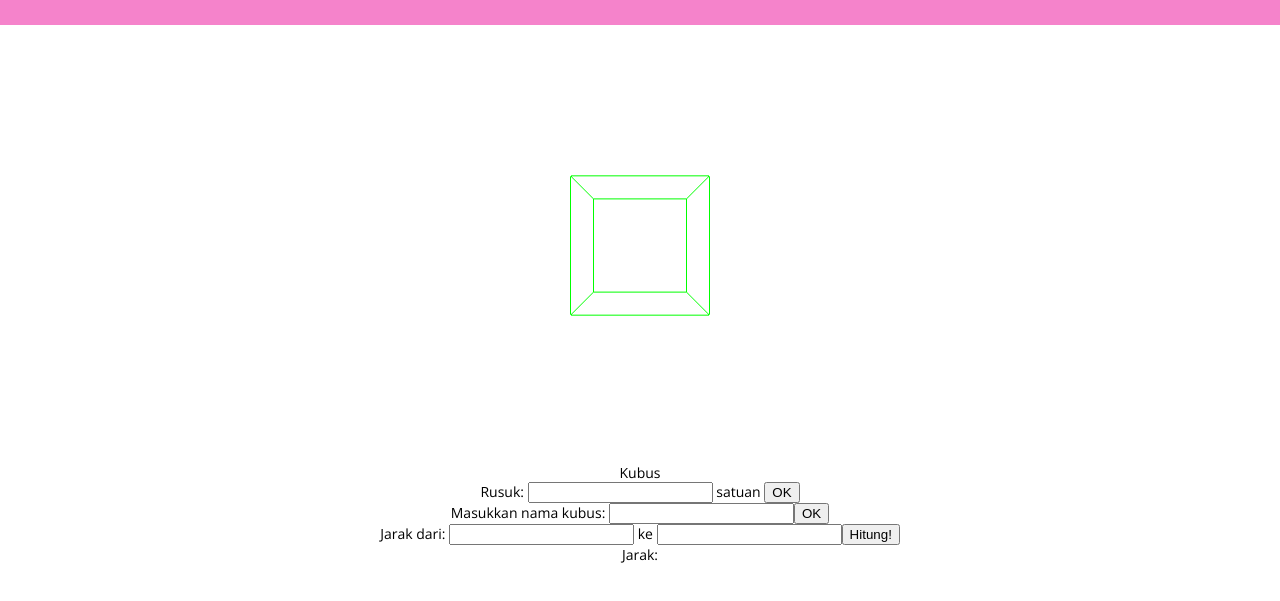
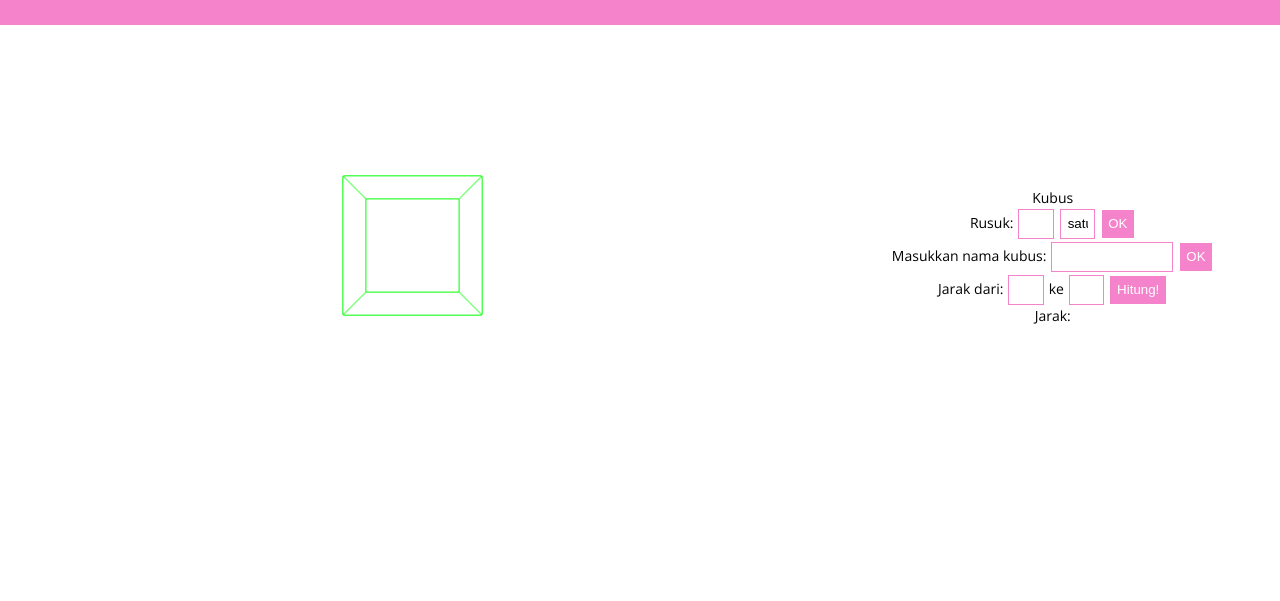
Before and after one commit to suggoitanoshi/3dmath, a plain HTML site: page index.html in a window 1280 px wide. Shown: the part 59-660 px from the top of the page. Drawn offline with nearby package versions, Linux system fonts and the light colour scheme.

Commit message:
Refine styling

```diff
--- a/index.html
+++ b/index.html
@@ -14,14 +14,33 @@
       <header>
         <h2>3DMath</h2>
       </header>
-      <section id="cube">
-        <div id="cube-overlay"></div>
-        <br>Kubus<br>
-        <label for="rusuk">Rusuk: </label><input id="rusuk" type="text"></input> satuan <button id="rusuk_ok">OK</button><br>
-        <label for="nama">Masukkan nama kubus: </label> <input id="nama" type="text"></input><button for="nama" id="nama_ok">OK</button><br>
-        Jarak dari: <input id="pointA" type="text"></input> ke <input id="pointB"></input><button id="jarak_ok">Hitung!</button><br>
-        Jarak: <span id="jarak"></span><br>
-
+      <section class="flex">
+        <section class="display">
+          <div id="cube-overlay"></div>
+        </section>
+        <section class="rumus">
+          <!-- tambah rumus di sini -->
+          <br>Kubus<br>
+          <div>
+            <label for="rusuk">Rusuk: </label>
+            <input id="rusuk" type="text"></input>
+            <input id="satuan" type="text" value="satuan"></input>
+            <input type=button id="rusuk_ok" value="OK"></input>
+          </div>
+          <div>
+            <label for="nama">Masukkan nama kubus: </label>
+            <input id="nama" type="text"></input>
+            <input type="button" for="nama" id="nama_ok" value="OK"></input>
+          </div>
+          <div>
+            Jarak dari:
+            <input id="pointA" type="text"></input>
+            ke
+            <input id="pointB" type="text"></input>
+            <input type="button" id="jarak_ok" value="Hitung!"></input>
+          </div>
+          Jarak: <span id="jarak"></span>
+        </section>
       </section>
     </div>
     <script src="js/jquery-3.2.1.js"></script>
--- a/js/viewer.js
+++ b/js/viewer.js
@@ -18,7 +18,7 @@ renderer.setSize(width, height);
 renderer.domElement.id = "cube-canvas";
 
 // Insert generated canvas to "The World"
-$("#cube").prepend(renderer.domElement);
+$(".display").prepend(renderer.domElement);
 var controls = new THREE.OrbitControls(camera, $("#cube-canvas")[0]);
 
 // Create basic cube
--- a/style/master.scss
+++ b/style/master.scss
@@ -1,3 +1,5 @@
+$theme: #f583cb;
+
 h1, h2, h3, h4, h5, h6, h7{
   margin: 0;
   font-weight: normal;
@@ -12,7 +14,7 @@ body{
 
 .container > header{
   width: 100%;
-  background-color: #f583cb;
+  background-color: $theme;
   text-align: center;
   color: white;
   padding: 2em 0 2em 0;
@@ -27,6 +29,17 @@ section{
     }
   }
   text-align: center;
+  &.display{
+    flex-grow: 3;
+  }
+  &.rumus{
+    flex-grow: 1;
+  }
+  &.flex{
+    display: flex;
+    flex-wrap: wrap;
+    align-items: center;
+  }
 }
 
 #cube-overlay{
@@ -39,3 +52,51 @@ section{
     font-size: 1.5em;
   }
 }
+
+@media screen and (max-width: 720px){
+  section{
+    &.rumus{
+      flex-grow: 1;
+    }
+    &.display{
+      flex-grow: 1;
+    }
+  }
+}
+
+// normalize inputs
+input[type]{
+  background: $theme;
+  border-radius: 0;
+  border: 0;
+  color: white;
+  padding: 0.5em;
+  margin: 0.1em;
+}
+
+input[type="button"]{
+  transition: background 0.2s ease;
+  &:hover{
+    background: darken($theme, 50%);
+  }
+  &:active{
+    background: darken($theme, 60%);
+  }
+}
+
+input[type="text"]{
+  background: white;
+  color: black;
+  border: 0.1em solid $theme;
+  transition: box-shadow 0.2s ease;
+  width: 1.5em;
+  &:focus{
+    box-shadow: 0 0 2px 2px $theme;
+  }
+}
+
+input{
+  &#nama{
+    width: 8em;
+  }
+}
```
Also changed, not shown: style/master.css.
